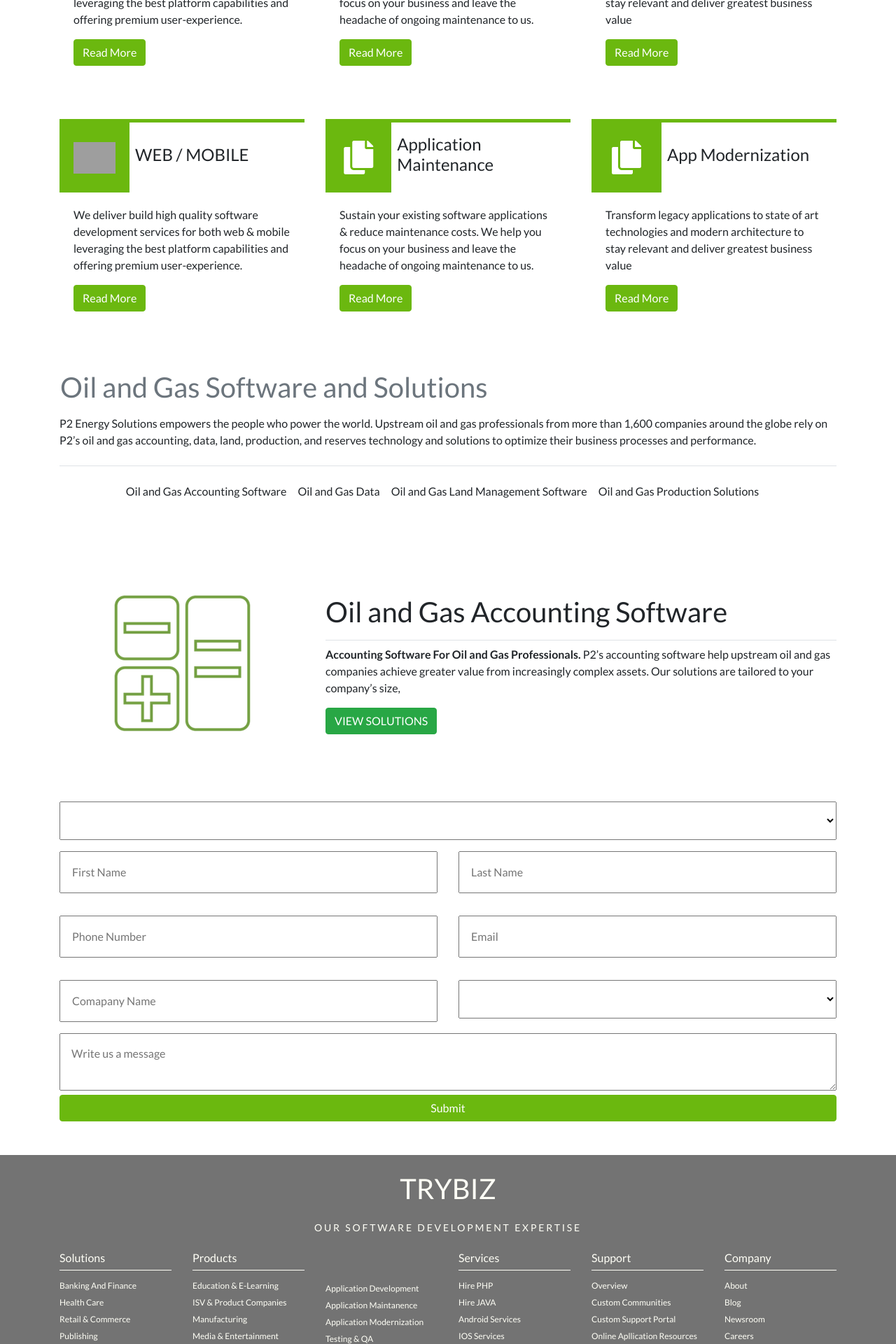
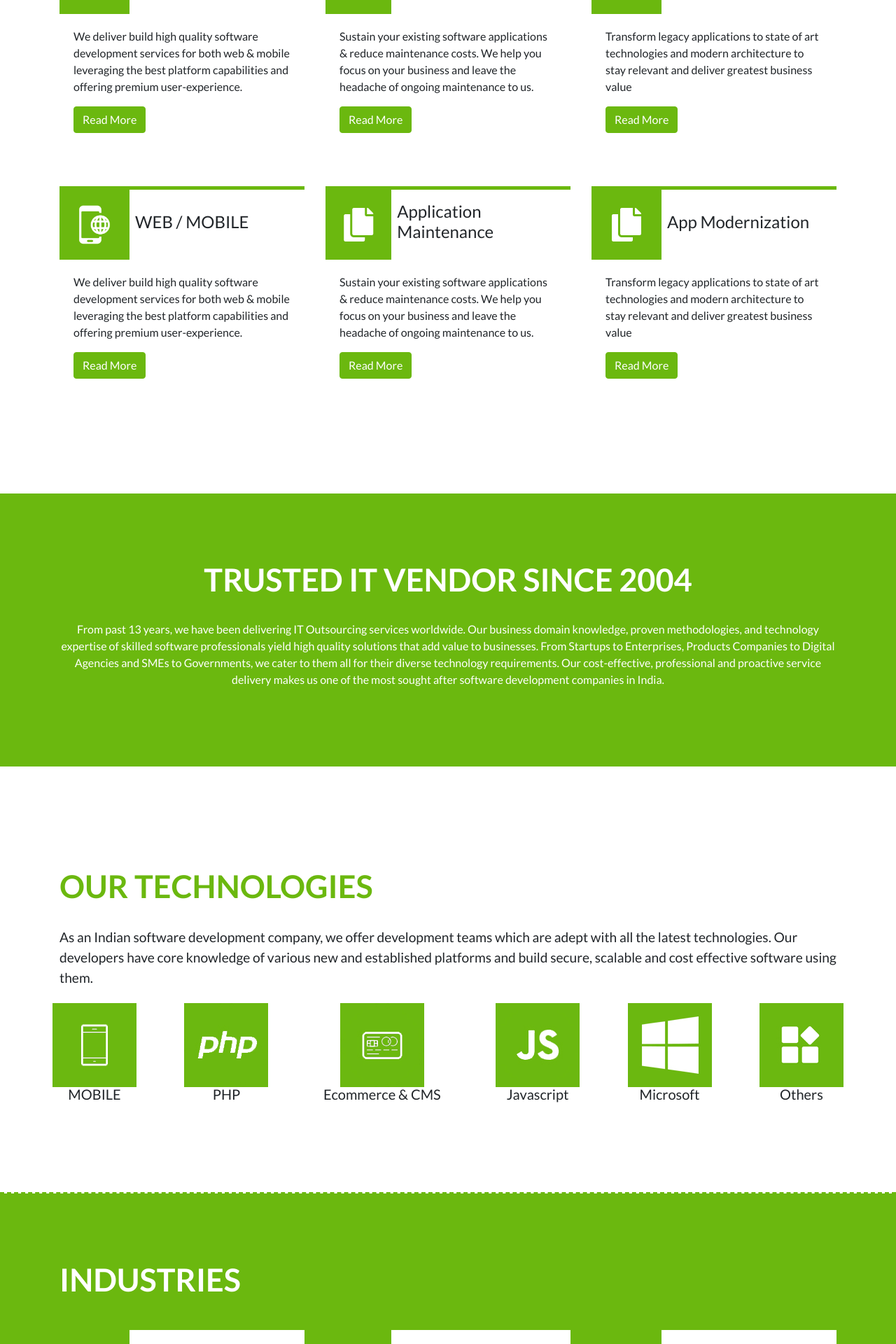
Before and after one commit to harsha892/uikrishna, a PHP site: page /trybiz/index.html in a window 1280 px wide. Shown: the part 1480-3400 px from the top of the page at 70% size. Run offline with PHP 8.4, Linux system fonts and the light colour scheme; lists and menus that the app fills with data are empty; some libraries are stand-ins or nearby versions; grey boxes are pictures that could not be loaded.

Commit message:
newwebsite

```diff
--- a/trybiz/assets/css/style.css
+++ b/trybiz/assets/css/style.css
@@ -17,7 +17,9 @@
 	color: #6bb80f;
 	font-size: 45px;
 }
-
+.section_title.text-white span{
+	color: #fff;
+}
 /* .section_title:after {
 	content: "";
 	position: absolute;
@@ -36,7 +38,6 @@
 }
 footer ul li a {
 	color: #FFFFF6;
-	font-size: 12px;
 }
 
 footer ul li a:hover {
@@ -126,6 +127,12 @@ padding: 0 !important;
 .dashed-border{
 	border-bottom: 2px dashed #6bb80f
 }
+.bg-green {
+	background: #6bb80f;
+}
+.text-white{
+	color: #fff
+}
 /*bootstrap re write*/
 
 .navbar {
@@ -186,10 +193,6 @@ padding: 0 !important;
 	color: #6bb80f !important;
 }
 
-a:hover {
-	color: #6bb80f !important;
-}
-
 .btn-primary {
 	background: #6bb80f;
 	border-color: #6bb80f;
@@ -199,3 +202,6 @@ a:hover {
 	background-color: #6bb80f;
 	border-color: #6bb80f;
 }
+.fs-larger{
+	font-size: larger
+}
--- a/trybiz/index.html
+++ b/trybiz/index.html
@@ -11,7 +11,7 @@
 </head>
 
 <body>
-	<header class="bg-white">
+	<header class="bg-white" id="home">
 		<nav class="navbar navbar-expand-lg navbar-light">
 			<div class="container">
 				<img src="images/01-TRYBIZ LOgo.jpg" class="navbar-brand d-none d-md-block" alt="" style="height: 35px;">
@@ -22,57 +22,31 @@
 				<div class="collapse navbar-collapse mr-auto" id="navbarSupportedContent">
 					<ul class="navbar-nav ml-auto">
 						<li>
-							<a class="nav-link">HOME</a>
+							<a class="nav-link" href="#home">HOME</a>
 						</li>
 						<li>
-							<a class="nav-link">ABOUT</a>
+							<a class="nav-link" href="#aboutus">ABOUT</a>
+						</li>
+						<li class="nav-item">
+							<a class="nav-link" href="#services">
+								SERVICES
+							</a>
+
+						</li>
+						<li class="nav-item ">
+							<a class="nav-link" href="#technologies">
+								TECHNOLOGIES
+							</a>
+						</li>
+						<li class="nav-item">
+							<a class="nav-link" href="#industries">
+								INDUSTRIES
+							</a>
 						</li>
 						<li class="nav-item dropdown">
-							<a class="nav-link dropdown-toggle" href="#" id="navbarDropdown" role="button" data-toggle="dropdown" aria-haspopup="true"
-							    aria-expanded="false">
-								SERVICES
+							<a class="nav-link" href="#contact">
+								CONTACT
 							</a>
-							<div class="dropdown-menu" aria-labelledby="navbarDropdown">
-								<a class="dropdown-item" href="services.html">Application Maintenance</a>
-								<a class="dropdown-item" href="#">Application Development</a>
-								<a class="dropdown-item" href="#">Testing & QA</a>
-								<a class="dropdown-item" href="#">Application Modernization</a>
-							</div>
-						</li>
-						<li class="nav-item dropdown">
-							<a class="nav-link dropdown-toggle" href="#" id="navbarDropdown" role="button" data-toggle="dropdown" aria-haspopup="true"
-							    aria-expanded="false">
-								HIRE DEVELOPERS
-							</a>
-							<div class="dropdown-menu" aria-labelledby="navbarDropdown">
-								<a class="dropdown-item" href="#">Action</a>
-								<a class="dropdown-item" href="#">Another action</a>
-								<a class="dropdown-item" href="#">Something else here</a>
-							</div>
-						</li>
-						<li class="nav-item dropdown">
-							<a class="nav-link dropdown-toggle" href="#" id="navbarDropdown" role="button" data-toggle="dropdown" aria-haspopup="true"
-							    aria-expanded="false">
-								INDUSTRIES
-							</a>
-							<div class="dropdown-menu" aria-labelledby="navbarDropdown">
-								<a class="dropdown-item" href="#">Action</a>
-								<a class="dropdown-item" href="#">Another action</a>
-
-								<a class="dropdown-item" href="#">Something else here</a>
-							</div>
-						</li>
-						<li class="nav-item dropdown">
-							<a class="nav-link dropdown-toggle" href="#" id="navbarDropdown" role="button" data-toggle="dropdown" aria-haspopup="true"
-							    aria-expanded="false">
-								COMPANY
-							</a>
-							<div class="dropdown-menu" aria-labelledby="navbarDropdown">
-								<a class="dropdown-item" href="#">Action</a>
-								<a class="dropdown-item" href="#">Another action</a>
-								<div class="dropdown-divider"></div>
-								<a class="dropdown-item" href="#">Something else here</a>
-							</div>
 						</li>
 					</ul>
 				</div>
@@ -119,7 +93,7 @@
 			</div>
 		</div>
 	</div>
-	<section class="aboutus dashed-border">
+	<section class="aboutus dashed-border" id="aboutus">
 		<div class="container">
 			<div class="row">
 				<div class="col-md-6">
@@ -140,8 +114,8 @@
 			</div>
 		</div>
 	</section>
-	<section class="thumbnails mt-5">
-		<div class="container">
+	<section class="thumbnails mt-5 py-5" id="services">
+		<div class="container py-5">
 			<div class="row">
 				<div class="col-12">
 					<h4 class="section_title text-uppercase font-weight-bold">
@@ -155,7 +129,7 @@
 						<div class="card">
 							<div class="d-flex align-items-center ">
 								<div class="icon-circle btn-primary">
-									<img src="https://d30y9cdsu7xlg0.cloudfront.net/png/251768-200.png" alt="" width="60%">
+									<img src="images/icon_mobile_img.png" alt="" width="60%">
 								</div>
 								<h4 class="ml-2">WEB / MOBILE</h4>
 							</div>
@@ -210,7 +184,7 @@
 						<div class="card">
 							<div class="d-flex align-items-center ">
 								<div class="icon-circle btn-primary">
-										<img src="https://d30y9cdsu7xlg0.cloudfront.net/png/251768-200.png" alt="" width="60%">
+									<img src="images/icon_mobile_img.png" alt="" width="60%">
 								</div>
 								<h4 class="ml-2">WEB / MOBILE</h4>
 							</div>
@@ -261,63 +235,228 @@
 			</div>
 		</div>
 	</section>
-	<div class="solutions">
-		<div class="container">
+	<div class="bg-green py-5 text-white text-center">
+		<div class="container py-5">
 			<div class="row">
-				<h1 class="my-3 text-secondary ml-3">Oil and Gas Software and Solutions</h1>
+				<div class="col-12">
+					<h4 class="section_title text-uppercase font-weight-bold text-white">
+						<span>Trusted it vendor since 2004 </span>
+					</h4>
+				</div>
+			</div>
+			<div class="row">
 				<div class="col-md-12">
-					<div class="mb-5 pb-3">
-						<p class="pb-4 border-bottom">P2 Energy Solutions empowers the people who power the world. Upstream oil and gas professionals from more than 1,600
-							companies around the globe rely on P2’s oil and gas accounting, data, land, production, and reserves technology and
-							solutions to optimize their business processes and performance.</p>
-						<ul class="d-flex p-2 justify-content-center">
-							<li class="mr-3">Oil and Gas Accounting Software</li>
-							<li class="mr-3 ">Oil and Gas Data</li>
-							<li class="mr-3 ">Oil and Gas Land Management Software</li>
-							<li class="mr-3 ">Oil and Gas Production Solutions</li>
-						</ul>
+					<div class="">
+						<p class="">From past 13 years, we have been delivering IT Outsourcing services worldwide. Our business domain knowledge, proven
+							methodologies, and technology expertise of skilled software professionals yield high quality solutions that add value
+							to businesses. From Startups to Enterprises, Products Companies to Digital Agencies and SMEs to Governments, we cater
+							to them all for their diverse technology requirements. Our cost-effective, professional and proactive service delivery
+							makes us one of the most sought after software development companies in India.</p>
 					</div>
 				</div>
 			</div>
 		</div>
 	</div>
-	<div class="accounts">
-		<div class="container">
-			<div class="row py-5 mb-5">
-				<div class="col-md-4 text-center">
-					<img src="images\Accounting.png" alt="">
+	<section class="thumbnails mt-5 py-5 dashed-border" id="technologies">
+		<div class="container py-5">
+			<div class="row ">
+				<div class="col-12">
+					<h4 class="section_title text-uppercase font-weight-bold">
+						<span>Our Technologies</span>
+					</h4>
+					<p class="fs-larger  pb-2">
+						As an Indian software development company, we offer development teams which are adept with all the latest technologies. Our
+						developers have core knowledge of various new and established platforms and build secure, scalable and cost effective
+						software using them.
+					</p>
 				</div>
-				<div class="col-md-8">
-					<div>
-						<h1 class="border-bottom pb-3">Oil and Gas Accounting Software</h1>
-						<p>
-							<strong>Accounting Software For Oil and Gas Professionals.</strong> P2’s accounting software help upstream oil and gas companies
-							achieve greater value from increasingly complex assets. Our solutions are tailored to your company’s size,</p>
-						<button class="btn btn-success btn-large">VIEW SOLUTIONS</button>
+			</div>
+			<div class="row py-2">
+				<div class="col-12">
+					<ul class="d-flex align-items-center align-content-center flex-sm-row justify-content-between text-center">
+						<li>
+							<div class="icon-circle btn-primary m-auto">
+								<img src="images/icon_mobile.jpg" alt="">
+							</div>
+							<h5 class="my-2">MOBILE</h5>
+						</li>
+						<li>
+							<div class="icon-circle btn-primary m-auto">
+								<img src="images/icon_php.jpg" alt="">
+							</div>
+							<h5 class="my-2">PHP</h5>
+						</li>
+						<li>
+							<div class="icon-circle btn-primary m-auto">
+								<img src="images/icon_ecommerce .jpg" alt="">
+							</div>
+							<h5 class="my-2">Ecommerce & CMS</h5>
+						</li>
+						<li>
+							<div class="icon-circle btn-primary m-auto">
+								<img src="images/icon_javascript.jpg" alt="">
+							</div>
+							<h5 class="my-2">Javascript</h5>
+						</li>
+						<li>
+							<div class="icon-circle btn-primary m-auto">
+								<img src="images/icon_microsoft.jpg" alt="">
+							</div>
+							<h5 class="my-2">Microsoft</h5>
+						</li>
+						<li>
+							<div class="icon-circle btn-primary m-auto">
+								<img src="images/icon_others.jpg" alt="">
+							</div>
+							<h5 class="my-2">Others</h5>
+						</li>
+					</ul>
+
+				</div>
+			</div>
+		</div>
+	</section>
+	<section class="thumbnails bg-green py-5" id="industries">
+		<div class="container py-5">
+			<div class="row">
+				<div class="col-12">
+					<h4 class="section_title text-uppercase text-white font-weight-bold">
+						<span>INDUSTRIES</span>
+					</h4>
+				</div>
+			</div>
+			<div class="row py-2">
+				<div class="col-md-4">
+					<div class="">
+						<div class="card">
+							<div class="d-flex align-items-center ">
+								<div class="icon-circle btn-primary">
+									<img src="images/icon_mobile_img.png" alt="" width="60%">
+								</div>
+								<h4 class="ml-2">WEB / MOBILE</h4>
+							</div>
+							<div class="card-body">
+								<p class="card-text">We deliver build high quality software development services for both web & mobile leveraging the best platform capabilities
+									and offering premium user-experience.
+								</p>
+								<button class="btn btn-primary">Read More</button>
+							</div>
+						</div>
+					</div>
+				</div>
+				<div class="col-md-4">
+					<div class="">
+						<div class="card">
+							<div class="d-flex align-items-center ">
+								<div class="icon-circle btn-primary">
+									<i class="fa fa-copy fa-3x"></i>
+								</div>
+								<h4 class="ml-2">Application Maintenance</h4>
+							</div>
+							<div class="card-body">
+								<p class="card-text">Sustain your existing software applications & reduce maintenance costs. We help you focus on your business and leave
+									the headache of ongoing maintenance to us.</p>
+								<button class="btn btn-primary">Read More</button>
+							</div>
+						</div>
+					</div>
+				</div>
+				<div class="col-md-4">
+					<div class="">
+						<div class="card">
+							<div class="d-flex align-items-center ">
+								<div class="icon-circle btn-primary">
+									<i class="fa fa-copy fa-3x"></i>
+								</div>
+								<h4 class="ml-2">App Modernization</h4>
+							</div>
+							<div class="card-body">
+								<p class="card-text">Transform legacy applications to state of art technologies and modern architecture to stay relevant and deliver greatest
+									business value
+								</p>
+								<button class="btn btn-primary">Read More</button>
 							</div>
 						</div>
 					</div>
 				</div>
 			</div>
-	<div class="form_input">
+			<div class="row py-5">
+				<div class="col-md-4">
+					<div class="">
+						<div class="card">
+							<div class="d-flex align-items-center ">
+								<div class="icon-circle btn-primary">
+									<img src="images/icon_mobile_img.png" alt="" width="60%">
+								</div>
+								<h4 class="ml-2">WEB / MOBILE</h4>
+							</div>
+							<div class="card-body">
+								<p class="card-text">We deliver build high quality software development services for both web & mobile leveraging the best platform capabilities
+									and offering premium user-experience.
+								</p>
+								<button class="btn btn-primary">Read More</button>
+							</div>
+						</div>
+					</div>
+				</div>
+				<div class="col-md-4">
+					<div class="">
+						<div class="card">
+							<div class="d-flex align-items-center ">
+								<div class="icon-circle btn-primary">
+									<i class="fa fa-copy fa-3x"></i>
+								</div>
+								<h4 class="ml-2">Application Maintenance</h4>
+							</div>
+							<div class="card-body">
+								<p class="card-text">Sustain your existing software applications & reduce maintenance costs. We help you focus on your business and leave
+									the headache of ongoing maintenance to us.</p>
+								<button class="btn btn-primary">Read More</button>
+							</div>
+						</div>
+					</div>
+				</div>
+				<div class="col-md-4">
+					<div class="">
+						<div class="card">
+							<div class="d-flex align-items-center ">
+								<div class="icon-circle btn-primary">
+									<i class="fa fa-copy fa-3x"></i>
+								</div>
+								<h4 class="ml-2">App Modernization</h4>
+							</div>
+							<div class="card-body">
+								<p class="card-text">Transform legacy applications to state of art technologies and modern architecture to stay relevant and deliver greatest
+									business value
+								</p>
+								<button class="btn btn-primary">Read More</button>
+							</div>
+						</div>
+					</div>
+				</div>
+			</div>
+		</div>
+	</section>
+	<div class="py-5" style="background: #f7f7f7" id="contact">
 		<div class="container">
-			<div class="row my-5">
-				<div class="col-md-12">
-					<select name="" id="" class="w-100 p-3">
-						<option value=""></option>
-						<option value=""></option>
-						<option value=""></option>
-						<option value=""></option>
-						<option value=""></option>
-						<option value=""></option>
-						<option value=""></option>
-						<option value=""></option>
-						<option value=""></option>
-						<option value=""></option>
-						<option value=""></option>
-						<option value=""></option>
-					</select>
+			<div class="row ">
+				<div class="col-12">
+					<h4 class="section_title text-uppercase font-weight-bold">
+						<span>Get in Touch</span>
+					</h4>
 				</div>
+			</div>
+			<div class="row">
+				<div class="col-12 col-md-6 fs-larger">
+					<address>3rd floor, The Pavillion,
+						<br> near Hotel Radha, opp Sadanand hotel,
+						<br> Pune-Mumbai Highway, Pune 411045</address>
+					<p>Mail us: info@intentso.com</p>
+					<p> Contact: 02032600041 / 42
+						<br>&amp; 020-65322213</p>
+				</div>
+				<div class="col-12 col-md-6">
+					<div class="row">
 						<div class="col-md-6">
 							<input type="text" class="w-100 p-3 my-3" placeholder="First Name">
 						</div>
@@ -330,230 +469,38 @@
 						<div class="col-md-6">
 							<input type="text" class="w-100 p-3 my-3" placeholder="Email">
 						</div>
-				<div class="col-md-6">
-					<input type="text" class="w-100 p-3 my-3" placeholder="Comapany Name">
-				</div>
-				<div class="col-md-6">
-					<select name="" class="w-100 p-3 my-3" id="">
-						<option value=""></option>
-						<option value=""></option>
-						<option value=""></option>
-						<option value=""></option>
-						<option value=""></option>
-						<option value=""></option>
-						<option value=""></option>
-						<option value=""></option>
-						<option value=""></option>
-						<option value=""></option>
-					</select>
+						<div class="col-md-12">
+							<input type="text" class="w-100 p-3 my-3" placeholder="Subject">
 						</div>
 						<div class="col-md-12">
 							<textarea name="" id="" cols="30" rows="2" class="p-3 w-100" placeholder="Write us a message"></textarea>
 						</div>
-				<div class="col-md-12">
-					<button class="btn btn-primary btn-large btn-block">Submit</button>
+						<div class="col-md-12 mt-3">
+							<button class="btn btn-primary btn-lg btn-block rounded-0">Submit</button>
 						</div>
 					</div>
 				</div>
 			</div>
-	<footer style="background: #737373;">
+		</div>
+	</div>
+	<footer style="background: #282828;">
 		<div class="container">
 			<div class="row pb-4">
 				<div class="col-md-12">
 					<div class="d-flex justify-content-center pt-4 pb-3">
-						<h1 style="color: #FFFFF6;">TRYBIZ</h1>
+							<img src="images/01-TRYBIZ LOgo.jpg" class="navbar-brand d-none d-md-block" alt="" style="width: 250px;">
 					</div>
 				</div>
 				<div class="col-md-12">
-					<h5 class="text-center mb-4" style="color: #FFFFF6; font-weight: 400; letter-spacing: 0.2em; font-size: 14px;"> OUR SOFTWARE DEVELOPMENT EXPERTISE </h5>
-				</div>
-				<div class="col-md-2">
-					<div class="text-center text-md-left">
-						<h6>Solutions</h6>
-						<ul class="pb-5 list-unstyled">
-							<li>
-								<a href="">Banking And Finance</a>
-							</li>
-							<li>
-								<a href="">Health Care</a>
-							</li>
-							<li>
-								<a href="">Retail & Commerce</a>
-							</li>
-							<li>
-								<a href="">Publishing</a>
-							</li>
-							<li>
-								<a href="">Digital & Marketing Agencies</a>
-							</li>
-							<li>
-								<a href="">Logistics & Transportation</a>
-							</li>
-							<li>
-								<a href="">AutoMotive</a>
-							</li>
-							<li>
-								<a href="">Travel & Tourism</a>
-							</li>
+					<ul class="list-inline text-white text-center">
+						<li class="list-inline-item"><a href="#home">Home</a></li>
+						<li class="list-inline-item"><a href="#about">About</a></li>
+						<li class="list-inline-item"><a href="#services">Services</a></li>
+						<li class="list-inline-item"><a href="#technologies">Technologies</a></li>
+						<li class="list-inline-item"><a href="#industries">Industries</a></li>
+						<li class="list-inline-item"><a href="#contact">Contact</a></li>
 					</ul>
-					</div>
-				</div>
-				<div class="col-md-2">
-					<div class="text-center text-md-left">
-						<h6>Products</h6>
-						<ul class="list-unstyled">
-							<li>
-								<a href="">Education & E-Learning</a>
-							</li>
-							<li>
-								<a href="">ISV & Product Companies</a>
-							</li>
-							<li>
-								<a href="">Manufacturing</a>
-							</li>
-							<li>
-								<a href="">Media & Entertainment</a>
-							</li>
-							<li>
-								<a href=""> Operational Mobile</a>
-							</li>
-							<li>
-								<a href="">PHH Development</a>
-							</li>
-							<li>
-								<a href="">Ecommerce & CMC</a>
-							</li>
-							<li>
-								<a href="">Javascript Developing</a>
-							</li>
-							<li>
-								<a href="">Microsoft Web</a>
-							</li>
-							<li>
-								<a href="">Android Development Projects</a>
-							</li>
-						</ul>
-					</div>
-				</div>
-				<div class="col-md-2">
-					<div class="text-center text-md-left">
-						<ul class="mt-4 pt-3 list-unstyled">
-							<li>
-								<a href="">Application Development</a>
-							</li>
-							<li>
-								<a href="">Application Maintanence</a>
-							</li>
-							<li>
-								<a href="">Application Modernization</a>
-							</li>
-							<li>
-								<a href="">Testing & QA</a>
-							</li>
-							<li>
-								<a href="">Co-Development</a>
-							</li>
-							<li>
-								<a href="">Dedicated Development Teams</a>
-							</li>
-						</ul>
-					</div>
-				</div>
-				<div class="col-md-2">
-					<div class="text-center text-md-left">
-						<h6>Services</h6>
-						<ul class="list-unstyled">
-							<li>
-								<a href="">Hire PHP</a>
-							</li>
-							<li>
-								<a href="">Hire JAVA</a>
-							</li>
-							<li>
-								<a href="">Android Services</a>
-							</li>
-							<li>
-								<a href="">IOS Services</a>
-							</li>
-							<li>
-								<a href="">Python Services</a>
-							</li>
-							<li>
-								<a href="">.NET Services</a>
-							</li>
-						</ul>
-					</div>
-				</div>
-				<div class="col-md-2">
-					<div class="text-center text-md-left">
-						<h6>Support</h6>
-						<ul class="list-unstyled">
-							<li>
-								<a href="">Overview</a>
-							</li>
-							<li>
-								<a href="">Custom Communities</a>
-							</li>
-							<li>
-								<a href="">Custom Support Portal</a>
-							</li>
-							<li>
-								<a href="">Online Apllication Resources</a>
-							</li>
-							<li>
-								<a href="">Webinars</a>
-							</li>
-						</ul>
-					</div>
-				</div>
-				<div class="col-md-2">
-					<div class="text-center text-md-left">
-						<h6>Company</h6>
-						<ul class="list-unstyled">
-							<li>
-								<a href="">About</a>
-							</li>
-							<li>
-								<a href="">Blog</a>
-							</li>
-							<li>
-								<a href="">Newsroom</a>
-							</li>
-							<li>
-								<a href="">Careers</a>
-							</li>
-							<li>
-								<a href="">Events</a>
-							</li>
-							<li>
-								<a href="">Webinars</a>
-							</li>
-							<li>
-								<a href="">Partners</a>
-							</li>
-							<li>
-								<a href="">Managed Team</a>
-							</li>
-							<li>
-								<a href="">Social Responsibility</a>
-							</li>
-							<li>
-								<a href="">Board Of Directors</a>
-							</li>
-							<li>
-								<a href="">Contact & Locations</a>
-							</li>
-						</ul>
-					</div>
-				</div>
-				<div class="col-md-12">
 					<div class="text-center">
-						<i class="fab fa-facebook-square text-white ml-2 mb-3"></i>
-						<i class="fab fa-twitter-square text-white ml-2 mb-3"></i>
-						<i class="fab fa-linkedin text-white ml-2 mb-3"></i>
-						<i class="fab fa-instagram text-white ml-2 mb-3"></i>
-						<i class="fab fa-youtube-square text-white ml-2 mb-3"></i>
-						<br>
 						<span class="" style="color: #FFFFF6; font-size: 12px;">© TryBiz. All rights reserved.</span>
 						<a href="" class="pr-2" style="color: #FFFFF6; font-size: 12px; border-right: 1px solid;">Privacy Policy</a>
 						<a href="" class="pl-2" style="color: #FFFFF6; font-size: 12px;">Terms Of Use</a>
@@ -562,7 +509,7 @@
 			</div>
 		</div>
 	</footer>
-	<script src="assets/js/jQuery.min.js"></script>
+	<script src="https://code.jquery.com/jquery-3.1.0.js"></script>
 	<script src="assets/js/bootstrap.js"></script>
 	<script>
 		jQuery(document).ready(function ($) {
```
Also changed, not shown: newsite/assets/img/icon_mobile.jpg (added), trybiz/images/icon_ecommerce .jpg (added), trybiz/images/icon_javascript.jpg (added), trybiz/images/icon_microsoft.jpg (added), trybiz/images/icon_mobile.jpg (added), trybiz/images/icon_mobile_img.png (added), trybiz/images/icon_others.jpg (added), trybiz/images/icon_php.jpg (added). Lines whose indentation alone changed are shown as unchanged.
